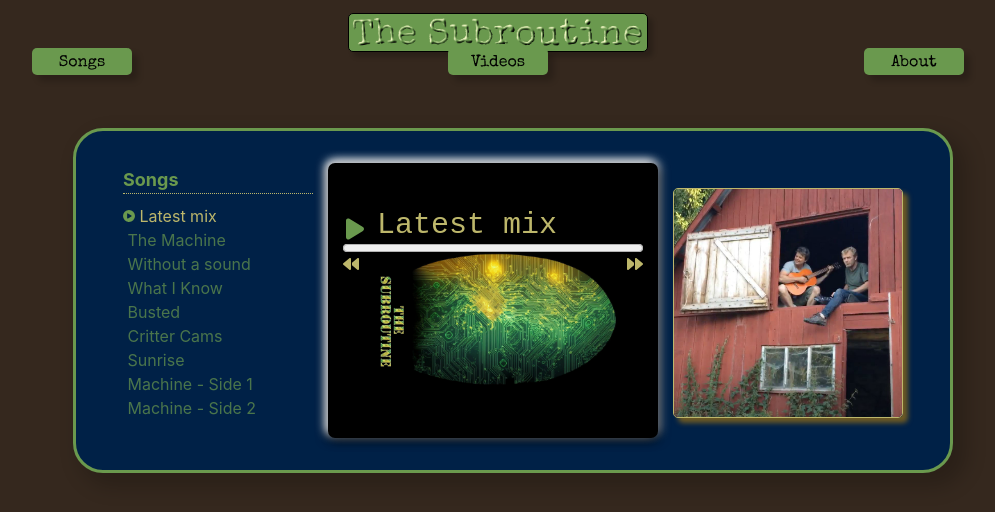
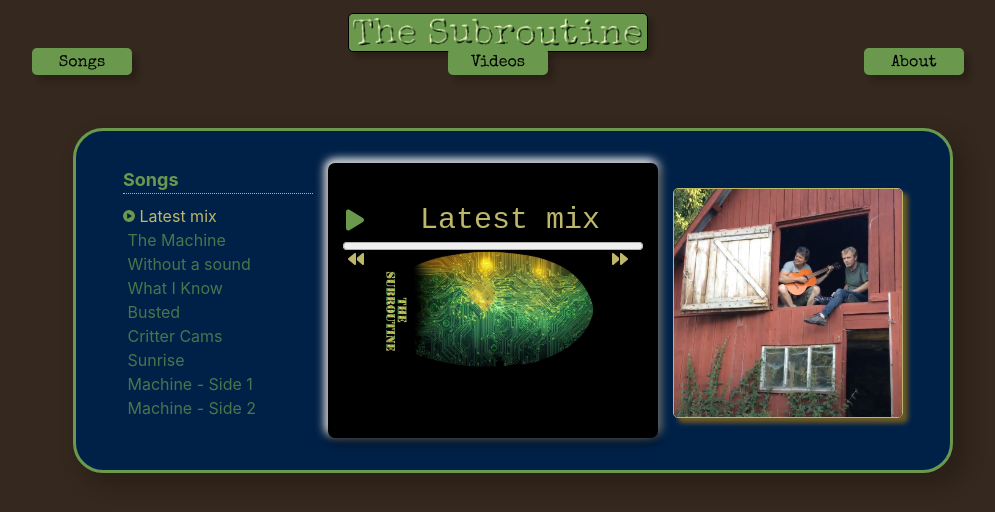
Before and after one commit to stanfordv/thesubroutine, a Next.js app: page / in a window 1280 px wide. Shown: the top 512 px of the page, without its empty margins (127-1122 px from the left). Built offline with nearby package versions, Linux system fonts and the light colour scheme; a web font is replaced by a local one.

Commit message:
player adjustments

```diff
--- a/components/AudioPlayer/AudioPlayer.module.css
+++ b/components/AudioPlayer/AudioPlayer.module.css
@@ -19,10 +19,10 @@
 }
 
 .subroutinebomb {
-    margin-top: -9px;
-    width: 250px;
+    margin-top: -6px;
+    width: 220px;
     height: auto;
-    margin-left: 25px;
+    margin-left: 32px;
 }
 
 .songlistcol {
@@ -68,7 +68,7 @@
 
 .playercol {
     order: 2;
-    padding-top: 40px;
+    padding: 35px 20px 0 20px;
     min-width: 330px;
     width: 400px;
     background: var(--color-dark);
@@ -95,10 +95,17 @@
     box-shadow: 5px 5px 5px rgba(218, 145, 0, 0.5);
 }
 
+.playertop {
+    display: inline-flex;
+    width: 100%;
+}
+
 .playerheader {
     display: flex;
     align-items: center;
-    margin-bottom: -10px;
+    margin-bottom: -5px;
+    width: 100%;
+    justify-content: center;
 }
 
 .controlbtns {
@@ -130,13 +137,19 @@
 }
 
 .progressBar progress {
-    min-width: 300px;
+    display: flex;
+    align-items: center;
+    margin-bottom: -5px;
+    width: 100%;
+    justify-content: center;
+    min-width: 280px;
     color: var(--color-uppermiddle);
 }
 
 .ffrewind {
     position: relative;
-    width: 300px;
+    width: 280px;
+    margin: 8px 0 0 5px;
 }
 
 .rewindbtn,
@@ -206,7 +219,7 @@
         width: 280px;
     }
     .controlbtns {
-        margin-top: -2px;
+        margin-top: 4px;
         width: 20px;
         margin-right: 5px;
     }
--- a/components/AudioPlayer/index.js
+++ b/components/AudioPlayer/index.js
@@ -137,7 +137,7 @@ const AudioPlayer = ({ songs }) => {
         </div>
       </Col>
       <Col className={styles.playercol}>
-        <div className={styles.playerheader}>
+        <div className={styles.playertop}>
           <Controls
             isPlaying={isPlaying}
             play={play}
@@ -145,8 +145,10 @@ const AudioPlayer = ({ songs }) => {
             fastForward={fastForward}
             rewind={rewind}
           />
-          <div className={styles.displaytext}>
-            <DisplayTrack track={songs[currentTrackIndex]} />{" "}
+          <div className={styles.playerheader}>
+            <div className={styles.displaytext}>
+              <DisplayTrack track={songs[currentTrackIndex]} />{" "}
+            </div>
           </div>
         </div>
         <ProgressBar
--- a/components/Songlist/index.js
+++ b/components/Songlist/index.js
@@ -10,7 +10,7 @@ function Songlist() {
       image: "/songs/latestsketch.png",
     },
     {
-      name: "The Machine ",
+      name: "The Machine",
       source: "https://storage.googleapis.com/subroutinesongs/themachine.mp3",
       image: "/songs/themachine.jpg",
     },
@@ -29,7 +29,7 @@ function Songlist() {
     },
 
     {
-      name: "Busted ",
+      name: "Busted",
       source: "https://storage.googleapis.com/subroutinesongs/busted.mp3",
       image: "/songs/busted.jpg",
     },
```
